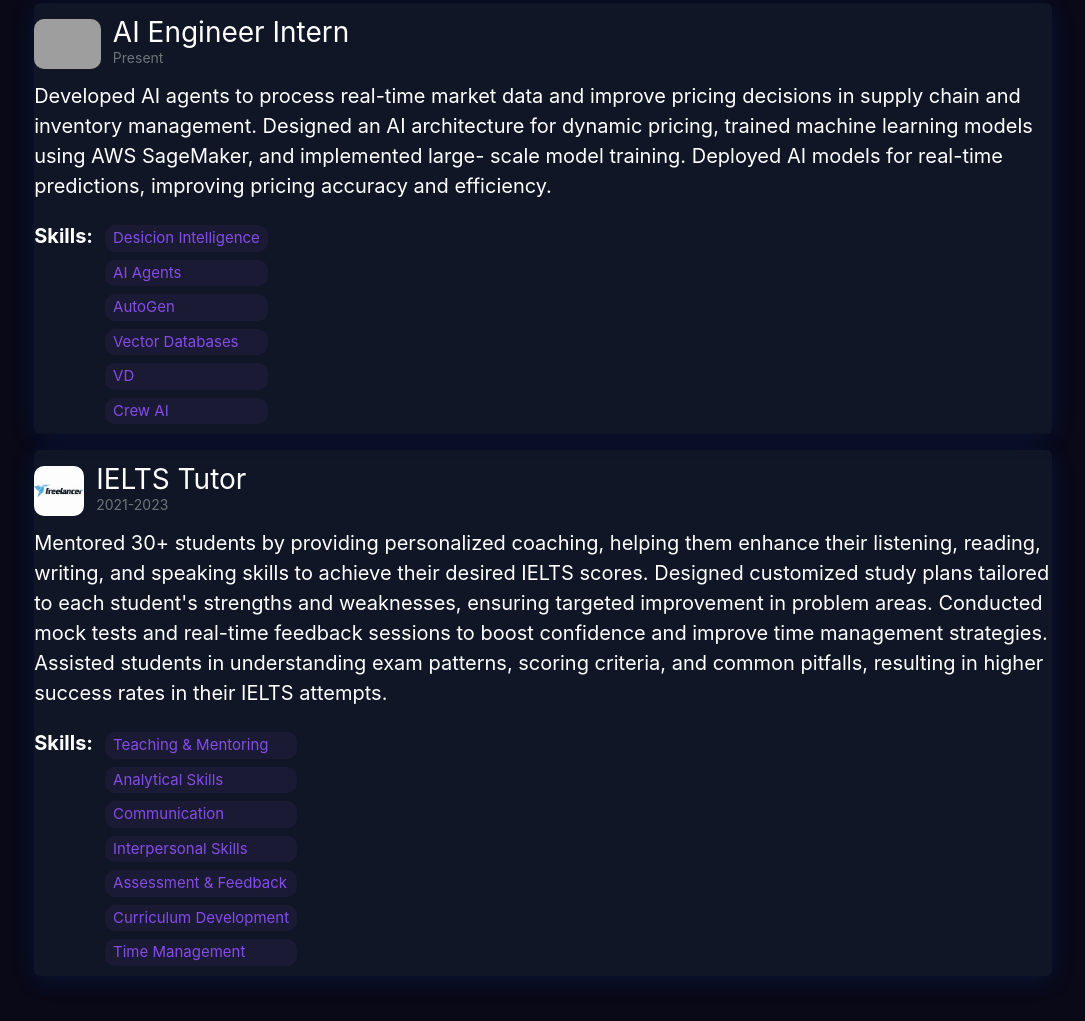
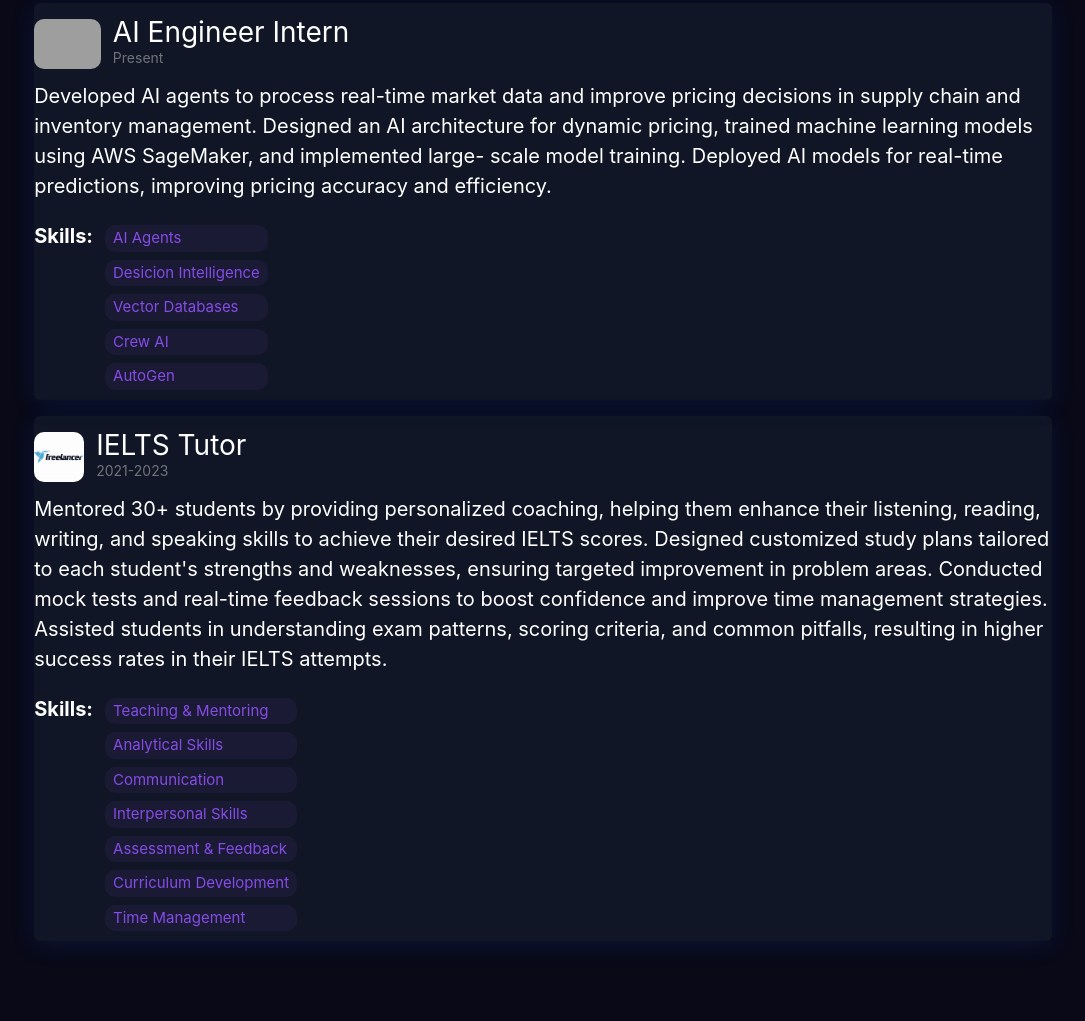
Before and after one commit to RukeshAthikari28/RukeshAthikari28.github.io, a plain HTML site: page index.html in a window 1280 px wide. Shown: the part 1725-2746 px from the top of the page, without its empty margins (97-1182 px from the left). Drawn offline with nearby package versions, Linux system fonts and the light colour scheme; grey boxes are pictures that could not be loaded.

Commit message:
Update index.html

```diff
--- a/index.html
+++ b/index.html
@@ -105,13 +105,11 @@
                     <div class="sc-huXwEz jUXGcy">
                         <div style="display: grid; grid-template-columns: repeat(auto, minmax(197px, 1fr));"
                             class="inner_lang">
-
+                            <div class="lang_names">AI Agents </div>
                             <div class="lang_names">Desicion Intelligence </div>
-                            <div class="lang_names">AI Agents </div>
+                            <div class="lang_names">Vector Databases </div>
+                            <div class="lang_names">Crew AI </div>
                             <div class="lang_names">AutoGen </div>
-                            <div class="lang_names">Vector Databases </div>
-                            <div class="lang_names">VD </div>
-                            <div class="lang_names">Crew AI </div>
                         </div>
                     </div>
                 </div>
```
